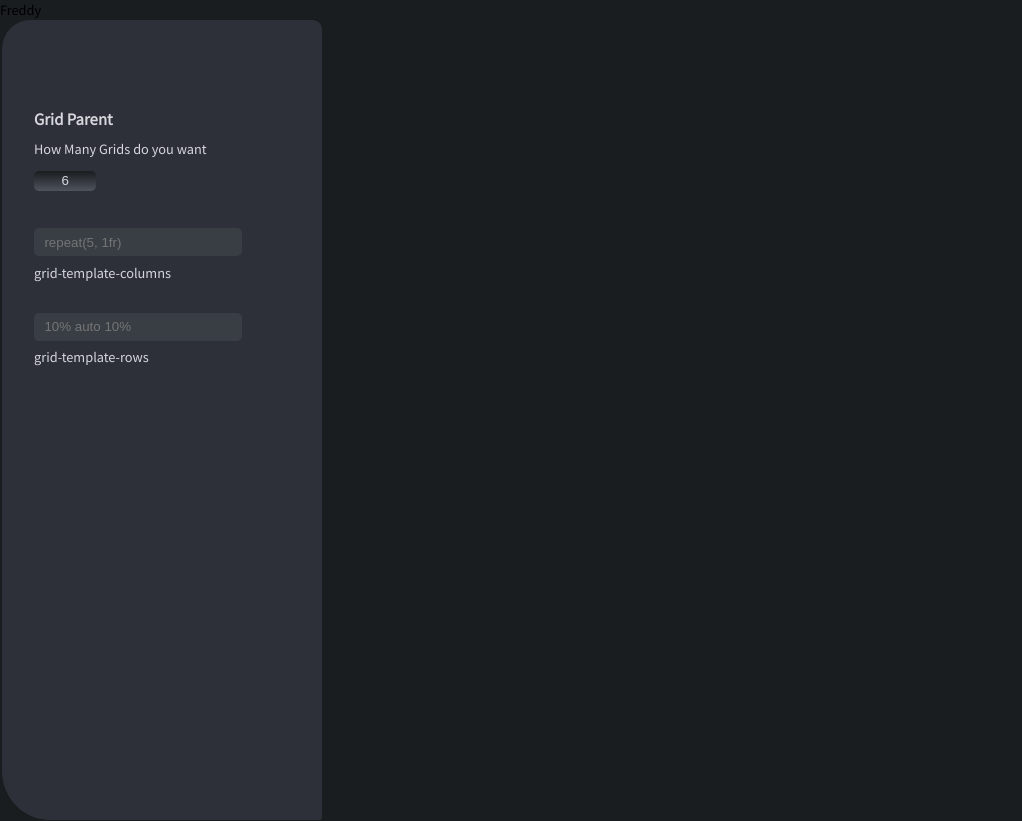
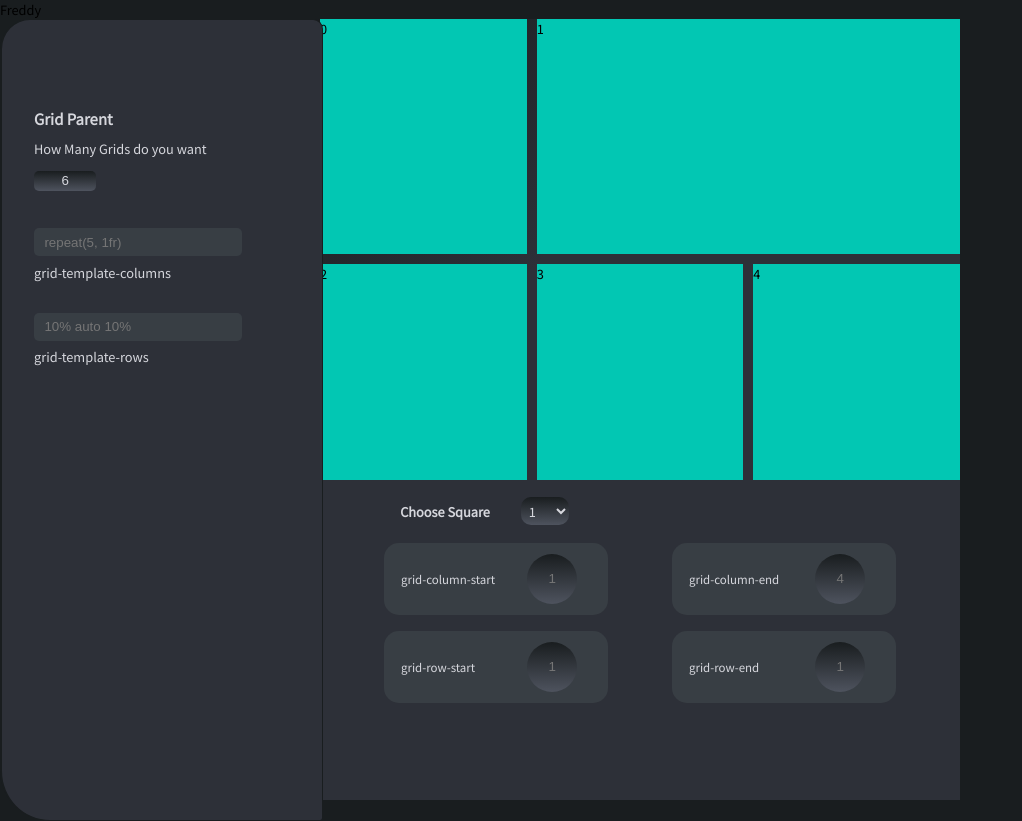
Before and after one commit to kukovisuals/kuko-app, a React app: page / in a window 1280 px wide. Shown: the whole page, without its empty margins (0-1022 px from the left). Built offline with nearby package versions, Linux system fonts and the light colour scheme.

Commit message:
updating gridcss to typescript

```diff
--- a/src/pages/GridCss.tsx
+++ b/src/pages/GridCss.tsx
@@ -19,12 +19,10 @@ function GridCss() {
   const [project, ] = useState(initialState);
   const [howManyGrids, setHowManyGrids] = useState([0,1,2,3,4])
 
-  const [, setCssStyle] = useState<any>(addStyle);
-  const [cssStyleChidlren, ] = useState(addStyleChildren);
-  // const [projectChildren, setProjectChildren] = useState(initialStateChildren);
-//
-//
-//   const [squares, setSquares] = useState(1);
+  const [cssStyle, setCssStyle] = useState<any>(addStyle);
+  const [cssStyleChildren, setCssStyleChildren] = useState(addStyleChildren);
+  const [projectChildren, setProjectChildren] = useState(initialStateChildren);
+  const [squares, setSquares] = useState<number | string>(0);
 
   const howManySquares = (num: number) => Array.from({length: num}, (_,y) => y   )
   // parent controller (vertical controller)
@@ -40,8 +38,8 @@ function GridCss() {
   const handleSubmit = (e: React.FormEvent<HTMLFormElement>): void => {
     // add the array to the css object style
     for(const gridIndex of howManyGrids){
-      if(!cssStyleChidlren[gridIndex+1]) {
-        cssStyleChidlren[gridIndex+1] = initialStateChildren
+      if(!cssStyleChildren[gridIndex+1]) {
+        cssStyleChildren[gridIndex+1] = initialStateChildren
       }
     }
     setCssStyle({
@@ -59,27 +57,30 @@ function GridCss() {
   }
 
   // children controller (horizonatal controller)
-//   const handleChildren = (e) => {
-//     setProjectChildren({
-//       ...projectChildren,
-//       [e.target.id]: e.target.value,
-//     });
-//   };
+  const handleChildren = (e:React.ChangeEvent<HTMLInputElement>) => {
+    setProjectChildren({
+      ...projectChildren,
+      [e.target.id]: e.target.value,
+    });
+  };
 //
-//   const handleSquares = (e) => {
-//     setSquares(e.target.value);
-//   };
-//   const handleSubmitChildren = (e) => {
-//
-//     setCssStyleChidlren((cssStyleChidlren) => ({
-//       ...cssStyleChidlren,
-//       [squares]: projectChildren,
-//     }));
-//     e.preventDefault();
-//   };
+  const handleSquares = (e:React.ChangeEvent<HTMLSelectElement>) => {
+    setSquares(e.target.value);
+  };
+  const handleSubmitChildren = (e: React.FormEvent<HTMLFormElement>) => {
+
+    setCssStyleChildren((cssStyleChildren) => ({
+      ...cssStyleChildren,
+      [squares]: projectChildren,
+    }));
+    e.preventDefault();
+  };
 
 
-  console.log(howManyGrids);
+  console.log(projectChildren);
+   const OptionsGrid = ({indice}: any) => (
+    <option value={indice}>{indice}</option>
+  )
   return (
     <div className="GridCss_container">
       {/* <MenuButton /> */}
@@ -131,7 +132,153 @@ function GridCss() {
       {/* <Examples /> */}
     </div>
 
-        {/*       <ControllerHorizontal */}
+     <div className="children_controller">
+      <div className="children_controller_grid">
+        <form
+          className="grid_wrapper_container"
+          onSubmit={handleSubmitChildren}
+        >
+          <div className="options_children_contianer">
+            <h4 className="children_lonely_container">Choose Square</h4>
+            <label>
+              <select
+                className="select_grid"
+                value={squares}
+                onChange={handleSquares}
+              >
+              {howManyGrids.map((d,i) =>
+                <OptionsGrid key={d} indice={i+1}/>
+                )
+              }
+
+              </select>
+            </label>
+          </div>
+          <div className="input_children_contianer">
+            <div className="input_label_container">
+              <span>grid-column-start</span>
+              <label>
+                <input
+                  type="number"
+                  placeholder="1"
+                  required
+                  id="gridColumnStart"
+                  value={projectChildren.gridColumnStart}
+                  onChange={handleChildren}
+                />
+              </label>
+            </div>
+            <div className="input_label_container">
+              <span> grid-column-end</span>
+              <label>
+                <input
+                  type="number"
+                  required
+                  placeholder="4"
+                  id="gridColumnEnd"
+                  value={projectChildren.gridColumnEnd}
+                  onChange={handleChildren}
+                />
+              </label>
+            </div>
+            <div className="input_label_container">
+              <span>grid-row-start</span>
+              <label>
+                <input
+                  type="number"
+                  placeholder="1"
+                  required
+                  id="gridRowStart"
+                  value={projectChildren.gridRowStart}
+                  onChange={handleChildren}
+                />
+              </label>
+            </div>
+            <div className="input_label_container">
+              <span>grid-row-end</span>
+              <label>
+                <input
+                  type="number"
+                  placeholder="1"
+                  required
+                  id="gridRowEnd"
+                  value={projectChildren.gridRowEnd}
+                  onChange={handleChildren}
+                />
+              </label>
+            </div>
+          </div>
+          {/*<ButtonController  estilo={{display: 'none'}}/>*/}
+        </form>
+      </div>
+    </div>
+
+
+    <div className="grid_container">
+      <div className="wrapper" style={cssStyle}>
+        {howManyGrids.map((d, i) =>
+          <div key={d} className="cell_grids_component" style={cssStyleChildren[i]}>
+            {i}
+          </div>
+
+
+        )}
+      </div>
+    </div>
+
+
+
+    </div>
+  );
+}
+
+
+// interface CSSchild {
+
+// }
+// const CellsComponent: React.FC<{  cssChildren: any,  indice: any}> = ({ cssChildren, indice = 1 }) => {
+//   console.log(cssChildren, indice)
+//   if(!cssChildren) return
+//   return (
+//     <div className="cell_grids_component" style={cssChildren[indice]}>
+//       {indice}
+//     </div>
+//   );
+// }
+
+export default GridCss;
+
+
+
+
+
+
+
+
+
+
+
+
+
+
+
+
+
+
+
+
+
+
+
+
+
+
+
+
+
+
+
+      {/*       <ControllerHorizontal */}
         {/*         handleSubmitChildren={handleSubmitChildren} */}
         {/*         squares={squares} */}
         {/*         handleSquares={handleSquares} */}
@@ -148,11 +295,6 @@ function GridCss() {
         {/*  */}
         {/*       <GridTemplate */}
         {/*         cssStyle={cssStyle} */}
-        {/*         cssStyleChidlren={cssStyleChidlren} */}
+        {/*         cssStyleChildren={cssStyleChildren} */}
         {/*         gridCells={howManyGrids} */}
         {/*       /> */}
-    </div>
-  );
-}
-
-export default GridCss;
```
Also changed, not shown: src/components/Grid/ControllerVertical.jsx (renamed from src/components/Grid/ControllerVertical.tsx, +19 -24 lines).
